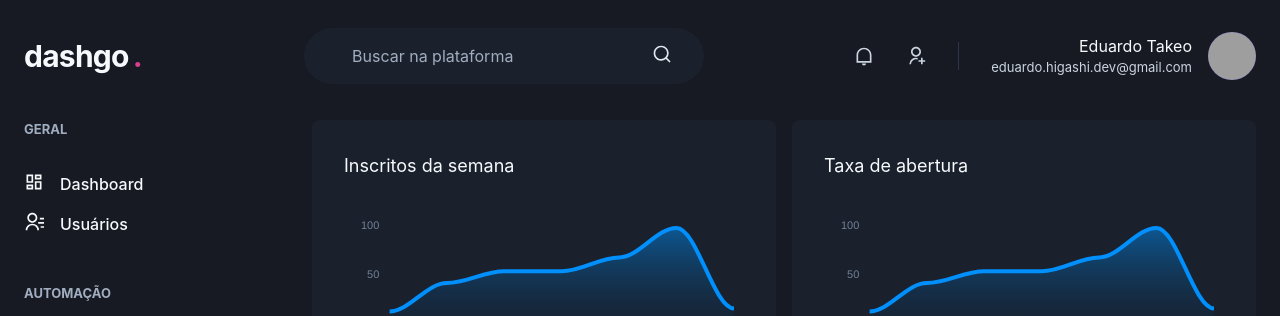
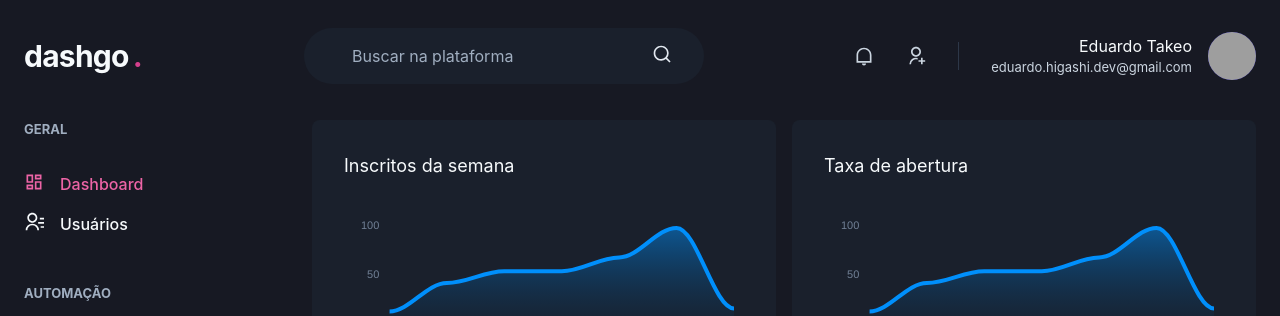
Before and after one commit to eduardo-takeo/dashgo, a Next.js app: page /dashboard in a window 1280 px wide. Shown: the top 316 px of the page. Built offline with nearby package versions, Linux system fonts and the light colour scheme; grey boxes are pictures that could not be loaded.

Commit message:
Highlight current active link on Sidebar

```diff
--- /dev/null
+++ b/src/components/ActiveLink.tsx
@@ -0,0 +1,36 @@
+import Link, { LinkProps } from "next/link";
+import { useRouter } from "next/router";
+import { cloneElement, ReactElement } from "react";
+
+interface ActiveLinkProps extends LinkProps {
+  children: ReactElement;
+  shouldMatchExactHref?: boolean;
+}
+
+export function ActiveLink({
+  children,
+  shouldMatchExactHref = false,
+  ...rest
+}: ActiveLinkProps) {
+  const { asPath } = useRouter();
+
+  let isActive = false;
+
+  if (shouldMatchExactHref && (asPath === rest.href || asPath === rest.as)) {
+    isActive = true;
+  }
+
+  if (
+    !shouldMatchExactHref &&
+    (asPath.startsWith(String(rest.href)) || asPath.startsWith(String(rest.as)))
+  ) {
+    isActive = true;
+  }
+  return (
+    <Link {...rest}>
+      {cloneElement(children, {
+        color: isActive ? "pink.400" : "gray.50",
+      })}
+    </Link>
+  );
+}
--- a/src/components/Sidebar/NavLink.tsx
+++ b/src/components/Sidebar/NavLink.tsx
@@ -6,6 +6,7 @@
   LinkProps as ChakraLinkProps,
   Text,
 } from "@chakra-ui/react";
+import { ActiveLink } from "../ActiveLink";
 
 interface NavLinkProps extends ChakraLinkProps {
   icon: ElementType;
@@ -15,13 +16,13 @@
 
 export function NavLink({ children, icon, href, ...rest }: NavLinkProps) {
   return (
-    <Link href={href} passHref>
+    <ActiveLink href={href} passHref>
       <ChakraLink display="flex" align="center" {...rest}>
         <Icon as={icon} fontSize="20" />
         <Text ml="4" fontWeight="medium">
           {children}
         </Text>
       </ChakraLink>
-    </Link>
+    </ActiveLink>
   );
 }
```
